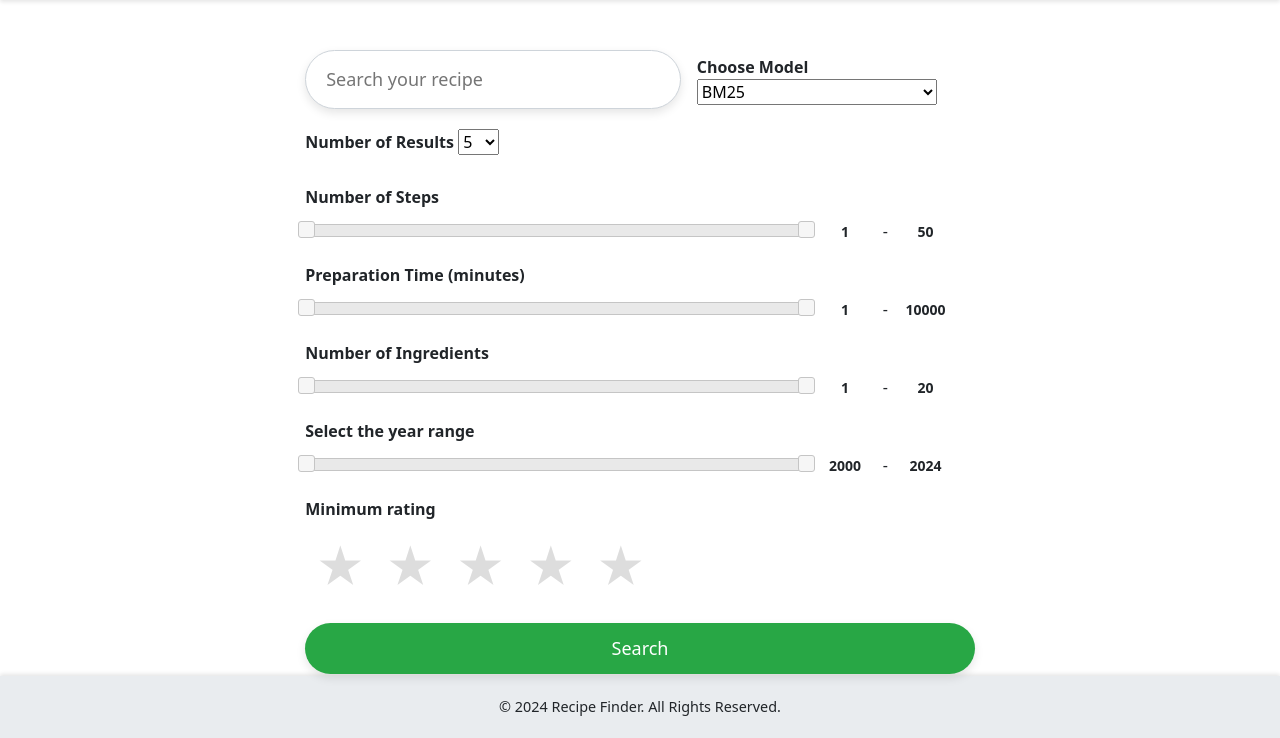
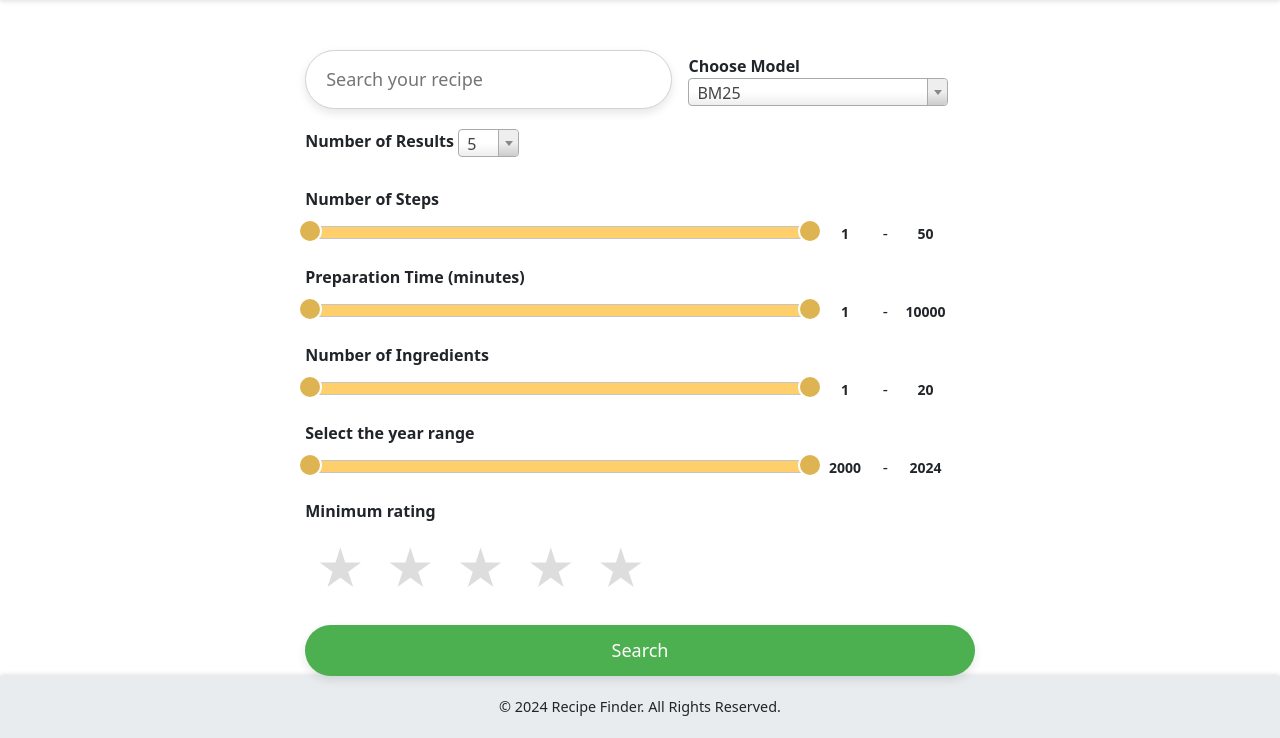
Before and after one commit to ch-fano/DjangoRecipesRank, a Django app: page / in a window 1280 px wide. Shown: the part 62-800 px from the top of the page. Run offline with Django 4.2, Linux system fonts and the light colour scheme; parts of the project's set-up code (start-up, migrations or seed data) failed here and were passed over; some libraries are stand-ins or nearby versions.

Commit message:
changed homepage view

```diff
--- a/DjangoPageRank/enums.py
+++ b/DjangoPageRank/enums.py
@@ -5,3 +5,4 @@ class Enums:
         BM25 = 'BM25', 'BM25'
         SENTIMENT = 'SE', 'Sentiment'
         SENTIMET_AVG = 'RSE', 'Amounted Review Sentiment'
+        WORD2VEC = 'W2V', 'Word2Vec'
--- a/DjangoPageRank/settings.py
+++ b/DjangoPageRank/settings.py
@@ -18,6 +18,7 @@ from SearchEngine.index import Index
 from SearchEngine.model import IRModel
 from SearchEngine.sentiment.sentiment_model import SentimentModelWA, SentimentModelARWA
 from SearchEngine.sentiment.reviews import ReviewsIndex
+from SearchEngine.word2vec.doc2vec_model import Doc2VecModel
 
 # Build paths inside the project like this: BASE_DIR / 'subdir'.
 BASE_DIR = Path(__file__).resolve().parent.parent
@@ -149,4 +150,5 @@ SENTIMENT_INDEX = ReviewsIndex()
 BASE_MODEL = IRModel(INDEX)
 SENTIMENT_MODEL = IRModel(INDEX, SentimentModelWA(SENTIMENT_INDEX))
 SENTIMENT_REVIEW_MODEL = IRModel(INDEX, SentimentModelARWA(SENTIMENT_INDEX))
+WORD2VEC_MODEL = Doc2VecModel()
 CONTROLLER = Controller(INDEX)
--- a/DjangoPageRank/views.py
+++ b/DjangoPageRank/views.py
@@ -39,6 +39,8 @@ def get_result(request):
             model = getattr(settings, 'SENTIMENT_MODEL', None)
         elif cleaned_data['selected_model'] == Enums.Model.SENTIMET_AVG:
             model = getattr(settings, 'SENTIMENT_REVIEW_MODEL', None)
+        elif cleaned_data['selected_model'] == Enums.Model.WORD2VEC:
+            model = getattr(settings, 'WORD2VEC_MODEL', None)
         else:
             model = getattr(settings, 'BASE_MODEL', None)
 
--- a/templates/base.html
+++ b/templates/base.html
@@ -30,6 +30,7 @@
         body {
             display: flex;
             flex-direction: column;
+            /*background: linear-gradient(135deg, #f5f7fa 0%, #e9ecef 100%);*/
         }
 
         /* Main content area should expand to fill the available space */
--- a/templates/homepage.html
+++ b/templates/homepage.html
@@ -90,6 +90,15 @@
     </form>
 </div>
 
+<!-- Include Select2 CSS -->
+<link href="https://cdnjs.cloudflare.com/ajax/libs/select2/4.1.0-beta.1/css/select2.min.css" rel="stylesheet" />
+
+<!-- Include jQuery, Select2, and jQuery UI CSS and JS -->
+<script src="https://cdnjs.cloudflare.com/ajax/libs/jquery/3.5.1/jquery.min.js"></script>
+<script src="https://cdnjs.cloudflare.com/ajax/libs/select2/4.1.0-beta.1/js/select2.min.js"></script>
+<link rel="stylesheet" href="https://code.jquery.com/ui/1.12.1/themes/base/jquery-ui.css">
+<script src="https://code.jquery.com/ui/1.12.1/jquery-ui.js"></script>
+
 <style>
     .search-container {
         display: flex;
@@ -121,14 +130,9 @@
         box-shadow: 0px 4px 10px rgba(0, 0, 0, 0.1);
     }
 
-    .sentiment-label {
-        font-weight: bold;
-        margin-right: 10px;
-    }
-
     .search-box button {
         padding: 12px 20px;
-        background-color: #28a745;
+        background-color: #4CAF50;
         border: none;
         border-radius: 30px;
         color: white;
@@ -139,6 +143,11 @@
         display: block;
         width: 100%;
         text-align: center;
+        transition: background-color 0.3s ease;
+    }
+
+    .search-box button:hover {
+        background-color: #45ao49;
     }
 
     .number-of-results-container {
@@ -231,16 +240,40 @@
         font-size: 16px;
         cursor: pointer;
     }
+
+    .ui-slider .ui-slider-handle {
+        background-color: #deb351;
+        border-radius: 50%;
+        border: 2px solid #ffffff;
+        width: 1.5rem;
+        height: 1.5rem;
+        top: -0.5rem;
+    }
+
+    .ui-slider-range {
+        background-color: #ffcf6b;
+    }
+
+    input[type="text"], input[type="number"], select {
+        padding: 10px;
+        border-radius: 5px;
+        border: 1px solid #ced4da;
+        box-shadow: inset 0 1px 3px rgba(0, 0, 0, 0.1);
+    }
 </style>
 
 <script>
-    $(function () {
+    $(document).ready(function() {
+        $('select').select2({
+            theme: 'classic'  // Puoi cambiare il tema qui
+        });
+
         $("#n_steps_slider").slider({
             range: true,
             min: 1,
             max: 50,
             values: [1, 50],
-            slide: function (event, ui) {
+            slide: function(event, ui) {
                 $("#n_steps_min").val(ui.values[0]);
                 $("#n_steps_max").val(ui.values[1]);
                 $("#n_steps_min_text").text(ui.values[0]);
@@ -253,7 +286,7 @@
             min: 1,
             max: 10000,
             values: [1, 10000],
-            slide: function (event, ui) {
+            slide: function(event, ui) {
                 $("#prep_time_min").val(ui.values[0]);
                 $("#prep_time_max").val(ui.values[1]);
                 $("#prep_time_min_text").text(ui.values[0]);
@@ -266,7 +299,7 @@
             min: 1,
             max: 20,
             values: [1, 20],
-            slide: function (event, ui) {
+            slide: function(event, ui) {
                 $("#n_ingredients_min").val(ui.values[0]);
                 $("#n_ingredients_max").val(ui.values[1]);
                 $("#n_ingredients_min_text").text(ui.values[0]);
@@ -279,58 +312,14 @@
             min: 2000,
             max: 2024,
             values: [2000, 2024],
-            slide: function (event, ui) {
+            slide: function(event, ui) {
                 $("#years_min").val(ui.values[0]);
                 $("#years_max").val(ui.values[1]);
                 $("#years_min_text").text(ui.values[0]);
                 $("#years_max_text").text(ui.values[1]);
             }
         });
-
-        $("form.search-box").submit(function () {
-            $("#n_steps_min").val($("#n_steps_slider").slider("values", 0));
-            $("#n_steps_max").val($("#n_steps_slider").slider("values", 1));
-
-            $("#prep_time_min").val($("#prep_time_slider").slider("values", 0));
-            $("#prep_time_max").val($("#prep_time_slider").slider("values", 1));
-
-            $("#n_ingredients_min").val($("#n_ingredients_slider").slider("values", 0));
-            $("#n_ingredients_max").val($("#n_ingredients_slider").slider("values", 1));
-
-            $("#years_min").val($("#years_slider").slider("values", 0));
-            $("#years_max").val($("#years_slider").slider("values", 1));
-        });
-    });
-
-    document.addEventListener('DOMContentLoaded', function () {
-        const star1Input = document.getElementById('star1');
-        const star0Input = document.getElementById('star0');
-        const star1Label = document.querySelector('label[for="star1"]');
-
-        star1Label.addEventListener('click', function (event) {
-            if (star1Input.checked) {
-                event.preventDefault();
-                star0Input.checked = true;
-                star0Input.dispatchEvent(new Event('change'));
-            }
-        });
-    });
-
-    document.addEventListener('DOMContentLoaded', function () {
-        const useSentimentSelector = document.getElementById('id_selected_model');
-        const sentimentsContainer = document.querySelector('.sentiments-container');
-
-        function toggleSentimentsContainer() {
-            if (useSentimentSelector.value !== 'BM25') {
-                sentimentsContainer.style.display = 'block';
-            } else {
-                sentimentsContainer.style.display = 'none';
-            }
-        }
-
-        toggleSentimentsContainer();
-
-        useSentimentSelector.addEventListener('change', toggleSentimentsContainer);
     });
 </script>
+
 {% endblock %}
```
